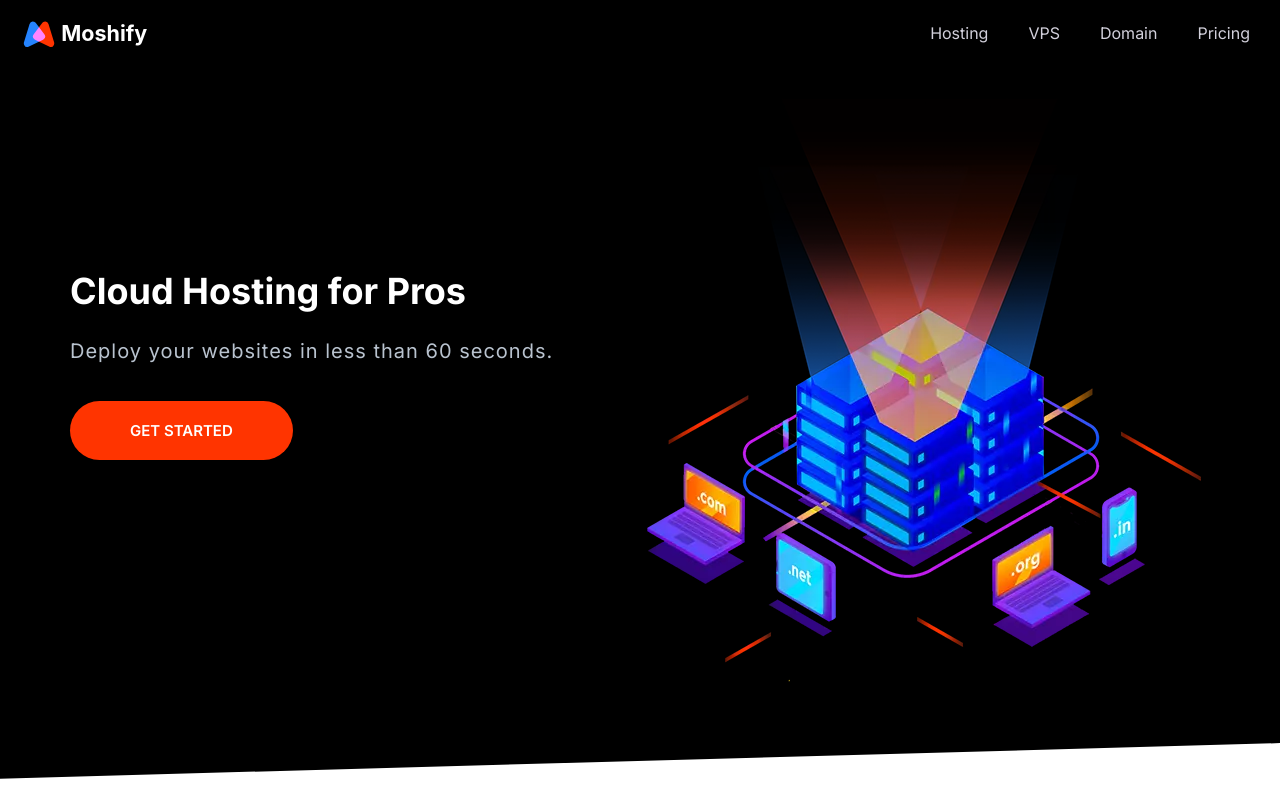
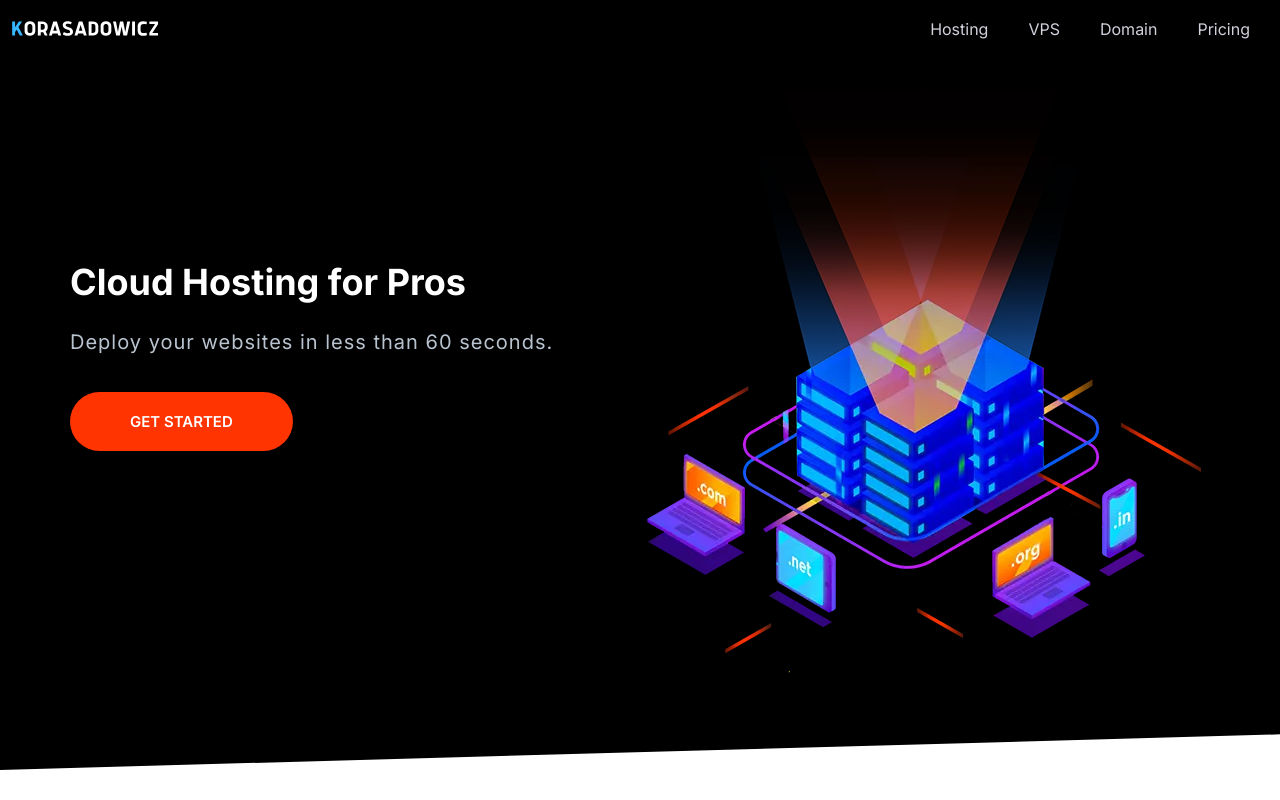
Before and after one commit to KoraDigital/kora, a website built with Parcel: page index.html in a window 1280 px wide. Shown: the top 800 px of the page. Built offline with nearby package versions, Linux system fonts and the light colour scheme.

Commit message:
changed Logo

```diff
--- a/index.html
+++ b/index.html
@@ -25,7 +25,7 @@
   <body>
     <header>
       <nav class="nav collapsible">
-        <a class="nav__brand" href="/"><img src="images/logo.svg" alt="" /></a>
+        <a class="nav__brand" href="/"><img src="/images/korasadowicz.svg" alt="" /></a>
         <svg class="icon icon--white nav__toggler">
           <use href="images/sprite.svg#menu"></use>
         </svg>
@@ -461,7 +461,7 @@
           </div>
         </section>
         <div class="footer__brand">
-          <img src="images/logo.svg" alt="" />
+          <img src="/images/korasadowicz.svg" alt="" />
           <p class="footer__copyright">Copyright 2020 Mosh Hamedani</p>
         </div>
       </div>
```
